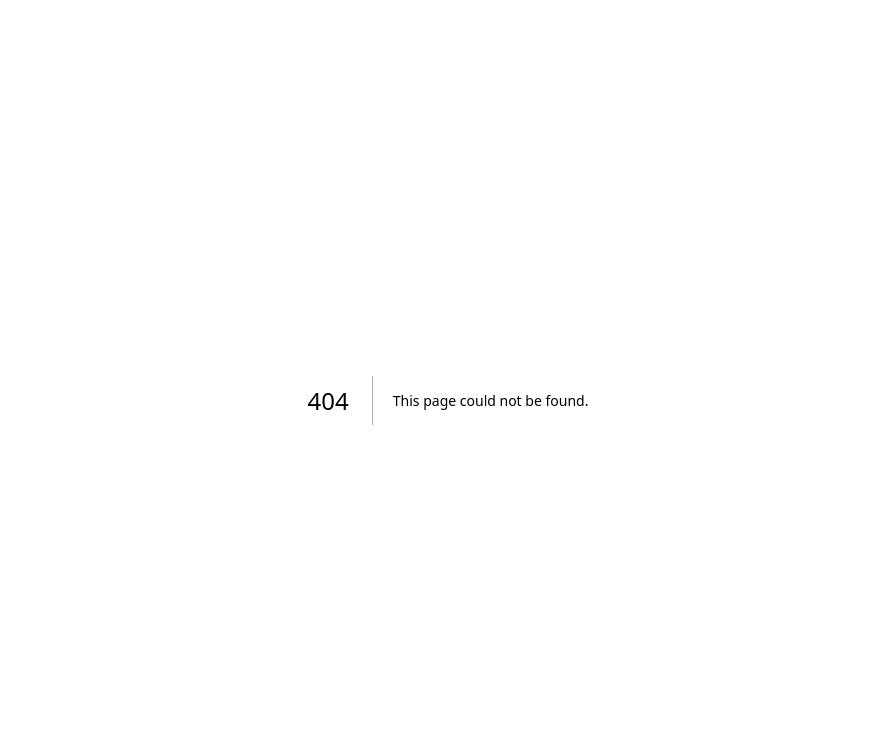
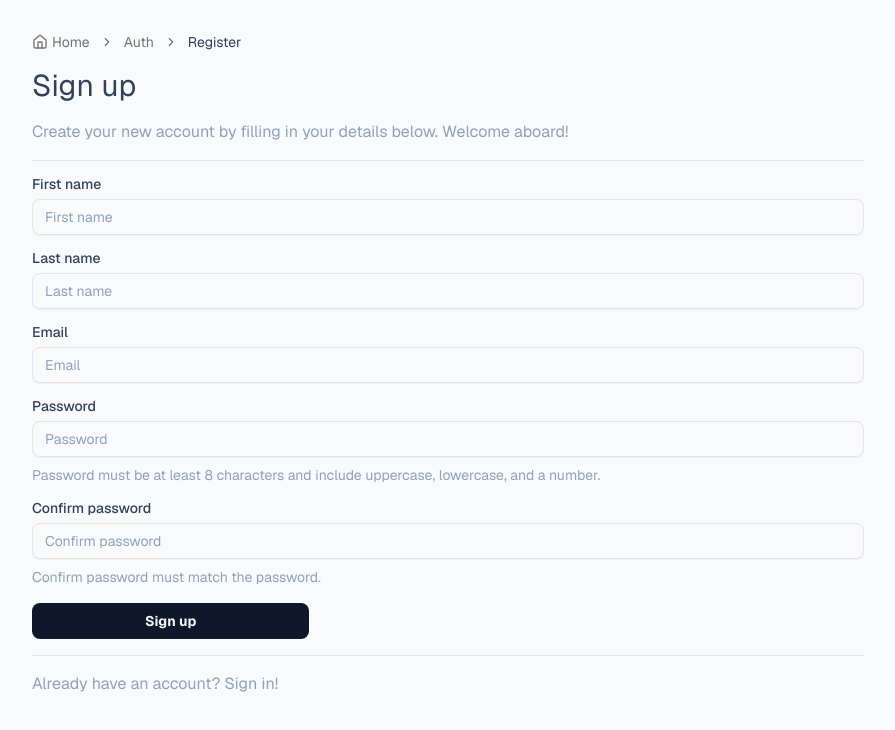
Before and after one commit to kamil-klawi/eventura, a Next.js app in the folder frontend/: page /auth/register in a window 1280 px wide. Before the commit this address had no page. Shown: the top 730 px of the page, without its empty margins (192-1087 px from the left). Built offline with nearby package versions, Linux system fonts and the light colour scheme.

Commit message:
feat: implement auth pages

```diff
--- /dev/null
+++ b/frontend/src/app/auth/forgot-password/page.tsx
@@ -0,0 +1,22 @@
+import type { Metadata } from "next";
+import ForgotPasswordForm from "@/components/base/auth/forgot-password";
+import styles from "@/app/auth/page.module.scss";
+
+export const metadata: Metadata = {
+  title: "Forgot password | Eventura — Ticketing & Invoicing Platform",
+  description: "Forgot password | Eventura — Ticketing & Invoicing Platform",
+};
+
+export default function ForgotPassword() {
+  return (
+    <div className={styles.page}>
+      <h1 className={styles.page__title}>Forgot Password</h1>
+      <p className={styles.page__text}>
+        Don’t worry! Enter your registered email, and we’ll send you a link to
+        reset your password.
+      </p>
+      <div className={styles.page__divider} />
+      <ForgotPasswordForm />
+    </div>
+  );
+}
--- /dev/null
+++ b/frontend/src/app/auth/login/page.tsx
@@ -0,0 +1,30 @@
+import type { Metadata } from "next";
+import LoginForm from "@/components/base/auth/login";
+import styles from "@/app/auth/page.module.scss";
+import Link from "next/link";
+
+export const metadata: Metadata = {
+  title: "Login | Eventura — Ticketing & Invoicing Platform",
+  description: "Login | Eventura — Ticketing & Invoicing Platform",
+};
+
+export default function Login() {
+  return (
+    <div className={styles.page}>
+      <h1 className={styles.page__title}>Sign in</h1>
+      <p className={styles.page__text}>
+        Welcome back! Please enter your email and password to access your
+        account.
+      </p>
+      <div className={styles.page__divider} />
+      <LoginForm />
+      <div className={styles.page__divider} />
+      <p className={styles.page__text}>
+        Don't have an account?
+        <Link href="/auth/register" className={styles.page__text_link}>
+          Sign up!
+        </Link>
+      </p>
+    </div>
+  );
+}
--- /dev/null
+++ b/frontend/src/app/auth/register/page.tsx
@@ -0,0 +1,30 @@
+import type { Metadata } from "next";
+import RegisterForm from "@/components/base/auth/register";
+import styles from "@/app/auth/page.module.scss";
+import Link from "next/link";
+
+export const metadata: Metadata = {
+  title: "Sign up | Eventura — Ticketing & Invoicing Platform",
+  description: "Sign up | Eventura — Ticketing & Invoicing Platform",
+};
+
+export default function Register() {
+  return (
+    <div className={styles.page}>
+      <h1 className={styles.page__title}>Sign up</h1>
+      <p className={styles.page__text}>
+        Create your new account by filling in your details below. Welcome
+        aboard!
+      </p>
+      <div className={styles.page__divider} />
+      <RegisterForm />
+      <div className={styles.page__divider} />
+      <p className={styles.page__text}>
+        Already have an account?
+        <Link href="/auth/login" className={styles.page__text_link}>
+          Sign in!
+        </Link>
+      </p>
+    </div>
+  );
+}
--- /dev/null
+++ b/frontend/src/app/auth/reset-password/page.tsx
@@ -0,0 +1,22 @@
+import type { Metadata } from "next";
+import ResetPasswordForm from "@/components/base/auth/reset-password";
+import styles from "@/app/auth/page.module.scss";
+
+export const metadata: Metadata = {
+  title: "Reset password | Eventura — Ticketing & Invoicing Platform",
+  description: "Reset password | Eventura — Ticketing & Invoicing Platform",
+};
+
+export default function ResetPassword() {
+  return (
+    <div className={styles.page}>
+      <h1 className={styles.page__title}>Reset password</h1>
+      <p className={styles.page__text}>
+        Forgot your password? Enter a new one below to regain access to your
+        account.
+      </p>
+      <div className={styles.page__divider} />
+      <ResetPasswordForm />
+    </div>
+  );
+}
--- /dev/null
+++ b/frontend/src/app/auth/verify/page.tsx
@@ -0,0 +1,22 @@
+import type { Metadata } from "next";
+import VerifyCodeForm from "@/components/base/auth/verify-code";
+import styles from "@/app/auth/page.module.scss";
+
+export const metadata: Metadata = {
+  title: "Verify code | Eventura — Ticketing & Invoicing Platform",
+  description: "Verify code | Eventura — Ticketing & Invoicing Platform",
+};
+
+export default function Verify() {
+  return (
+    <div className={styles.page}>
+      <h1 className={styles.page__title}>Verify code</h1>
+      <p className={styles.page__text}>
+        Please enter the verification code sent to your email or phone to verify
+        your identity and continue.
+      </p>
+      <div className={styles.page__divider} />
+      <VerifyCodeForm />
+    </div>
+  );
+}
```
